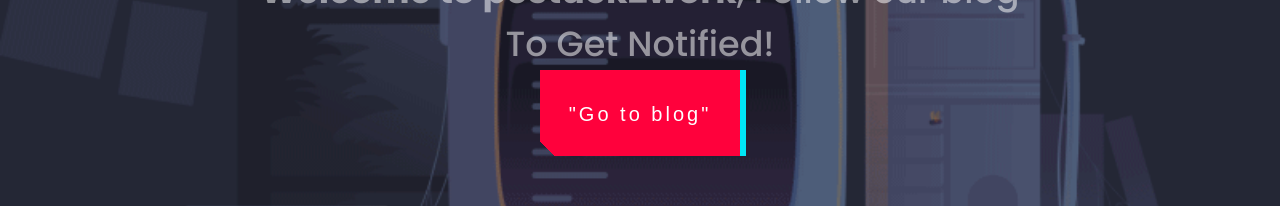
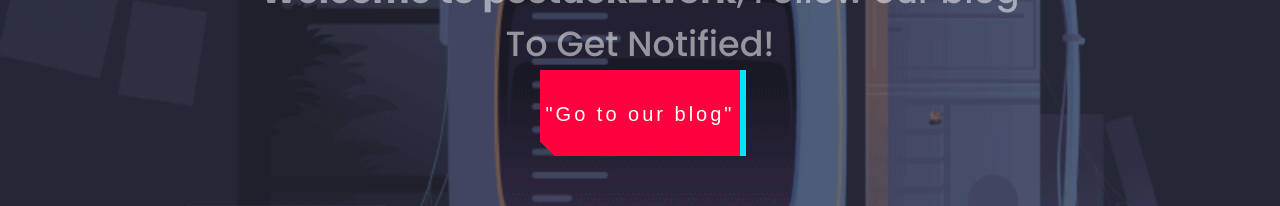
Before and after one commit to Saketkesar/bloglandpage.github.io, a plain HTML site: page index.html in a window 1280 px wide. Shown: the part 340-546 px from the top of the page. Drawn offline with Linux system fonts and the light colour scheme.

Commit message:
Mydydydyd
vsfsf

```diff
--- a/index.html
+++ b/index.html
@@ -27,7 +27,7 @@
                  Welcome to pcstuck2work</span>, Follow our blog <br> To Get Notified!
          </div>
 
-         <a href="https://blog.pcstuck2work.live"> <button class="button-49" role="button">"Go to blog"</button></a>
+         <a href="https://blog.pcstuck2work.live"> <button class="button-49" role="button">"Go to our blog"</button></a>
             </div>
 
 
```
